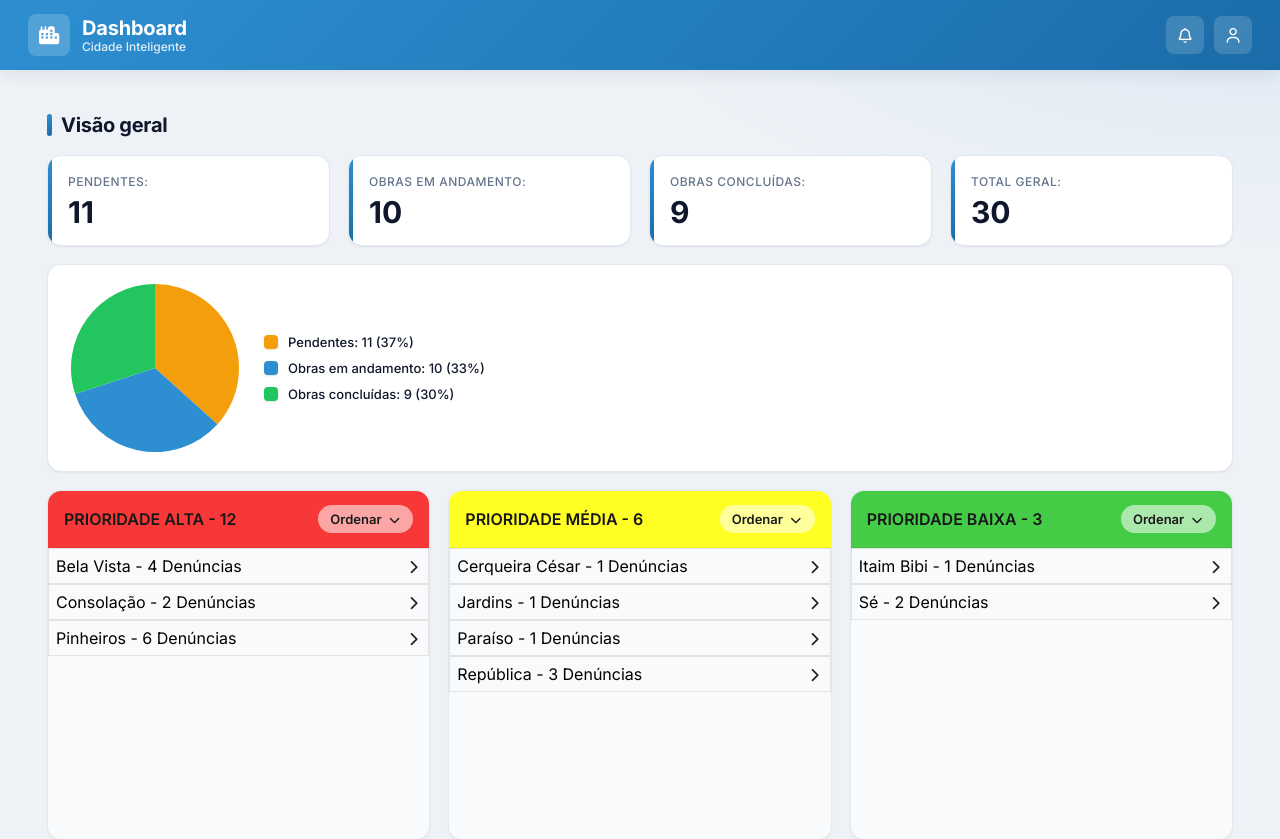
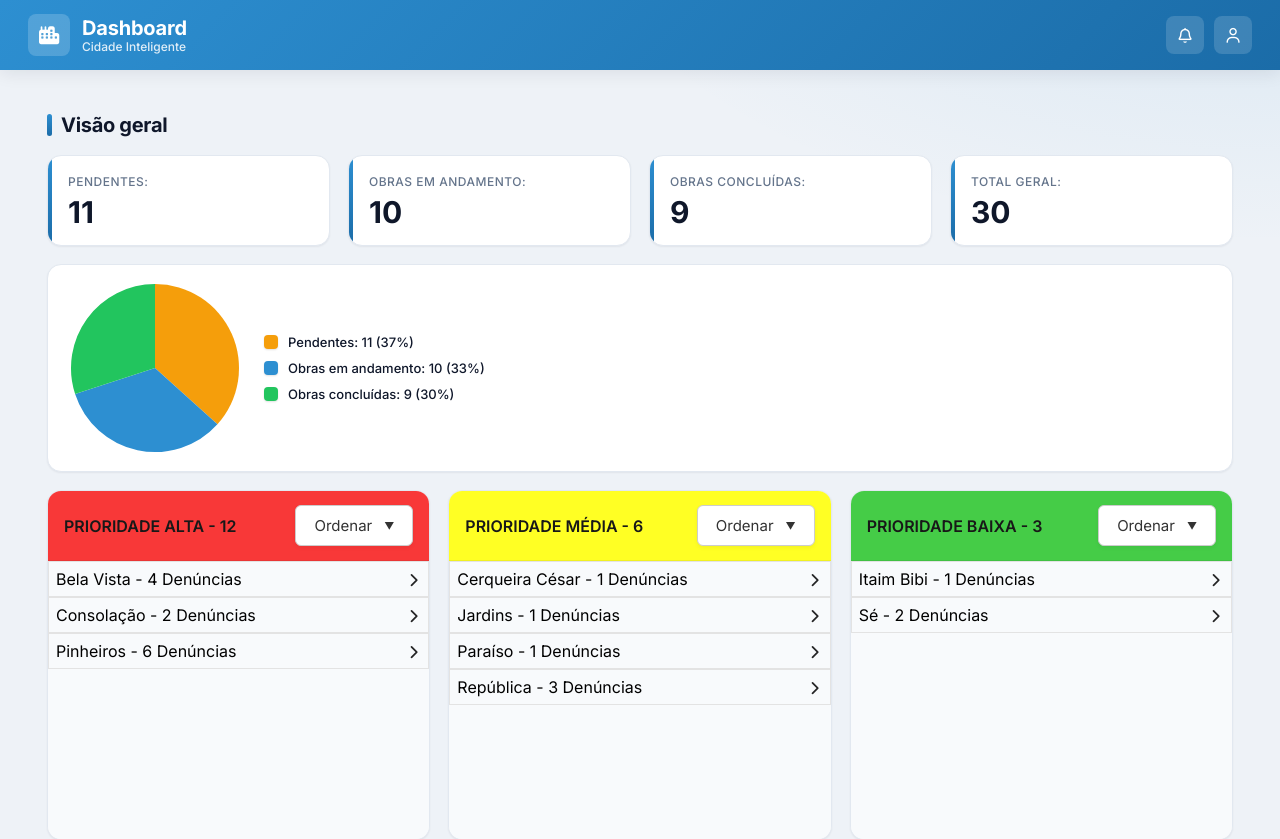
Before and after one commit to prjCidadeInteligente-Fatectq/cidade-inteligente, an Angular app: page /dashboard in a window 1280 px wide. Shown: the top 839 px of the page. Built offline with nearby package versions, Linux system fonts and the light colour scheme.

Commit message:
Implement order-button component

```diff
--- a/src/app/home/home.component.css
+++ b/src/app/home/home.component.css
@@ -1,7 +1,10 @@
 .page {
+    display: flex;
+    flex-direction: column;
     max-width: 1400px;
     margin: 0 auto;
     padding: 28px 32px 48px;
+    gap: 18px;
 }
 
 .header {
--- a/src/app/shared/components/priority-cards/priority-cards.component.html
+++ b/src/app/shared/components/priority-cards/priority-cards.component.html
@@ -3,7 +3,7 @@
         <article class="card">
             <header class="header" [style.background-color]="priority.color">
                 <span>PRIORIDADE {{ priority.name }} - {{ priority.quantity }}</span>
-                <button>Ordenar <i class="fa-solid fa-chevron-down" style="color: #181818;"></i></button>
+                <app-order-button (SelectedOption)="OrderComplaints()"></app-order-button>
             </header>
 
 
--- a/src/app/shared/components/priority-cards/priority-cards.component.ts
+++ b/src/app/shared/components/priority-cards/priority-cards.component.ts
@@ -56,4 +56,8 @@ export class PriorityCardsComponent implements OnInit {
     CloseModal() {
         this.isModalOpen = false;
     }
+
+    OrderComplaints() {
+
+    }
 }
--- a/src/app/shared/shared.module.ts
+++ b/src/app/shared/shared.module.ts
@@ -6,10 +6,13 @@ import { PriorityCardsComponent } from './components/priority-cards/priority-car
 import { ComplaintsComponent } from './components/complaints/complaints.component';
 import { NavbarComponent } from './components/navbar/navbar.component';
 import { ComplaintsModalComponent } from './components/complaints-modal/complaints-modal.component';
+import { OrderButtonComponent } from './components/order-button/order-button.component';
 
 @NgModule({
-  declarations: [NavbarComponent, ComplaintCounterComponent, PriorityCardsComponent, NeighbohoodComponent, ComplaintsComponent, ComplaintsModalComponent],
+  declarations: [NavbarComponent, ComplaintCounterComponent, PriorityCardsComponent, OrderButtonComponent,
+                  NeighbohoodComponent, ComplaintsComponent, ComplaintsModalComponent],
   imports: [CommonModule],
-  exports: [NavbarComponent, ComplaintCounterComponent, PriorityCardsComponent, NeighbohoodComponent, ComplaintsComponent, ComplaintsModalComponent],
+  exports: [NavbarComponent, ComplaintCounterComponent, PriorityCardsComponent, OrderButtonComponent,
+            NeighbohoodComponent, ComplaintsComponent, ComplaintsModalComponent],
 })
 export class SharedModule {}
```
